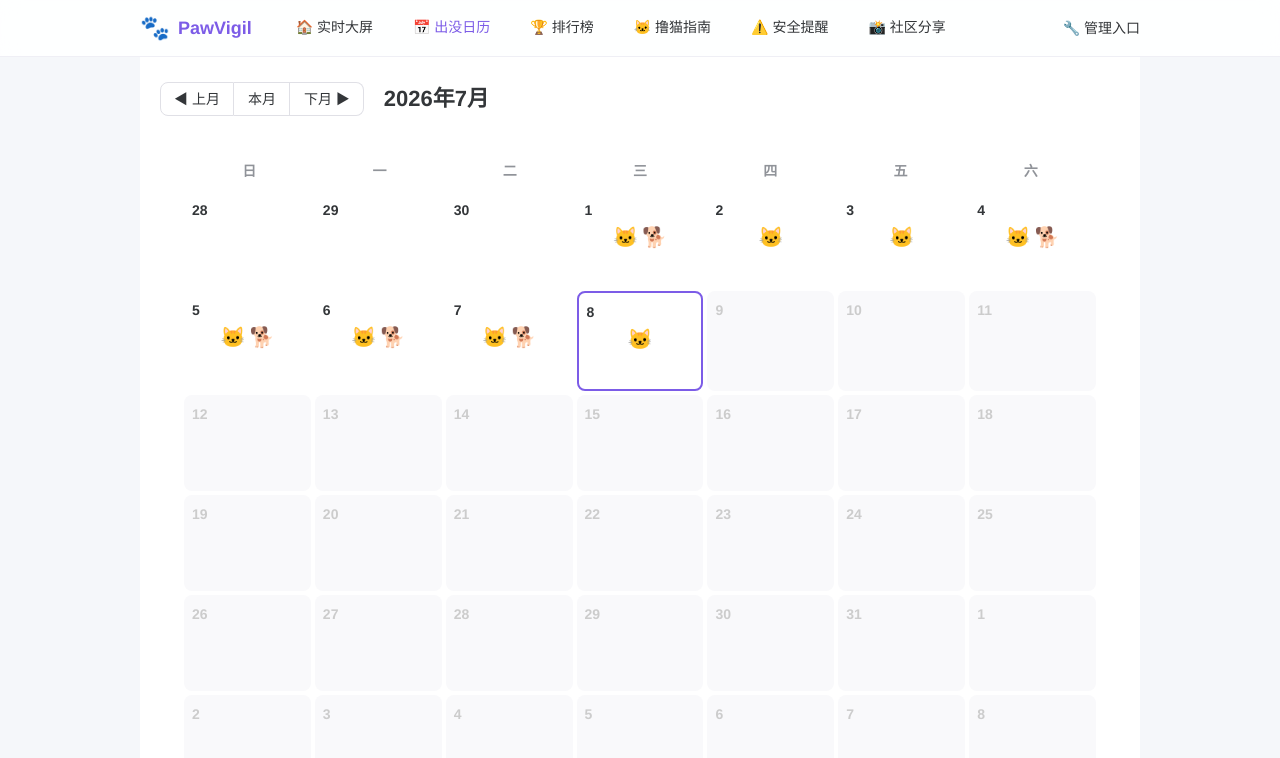
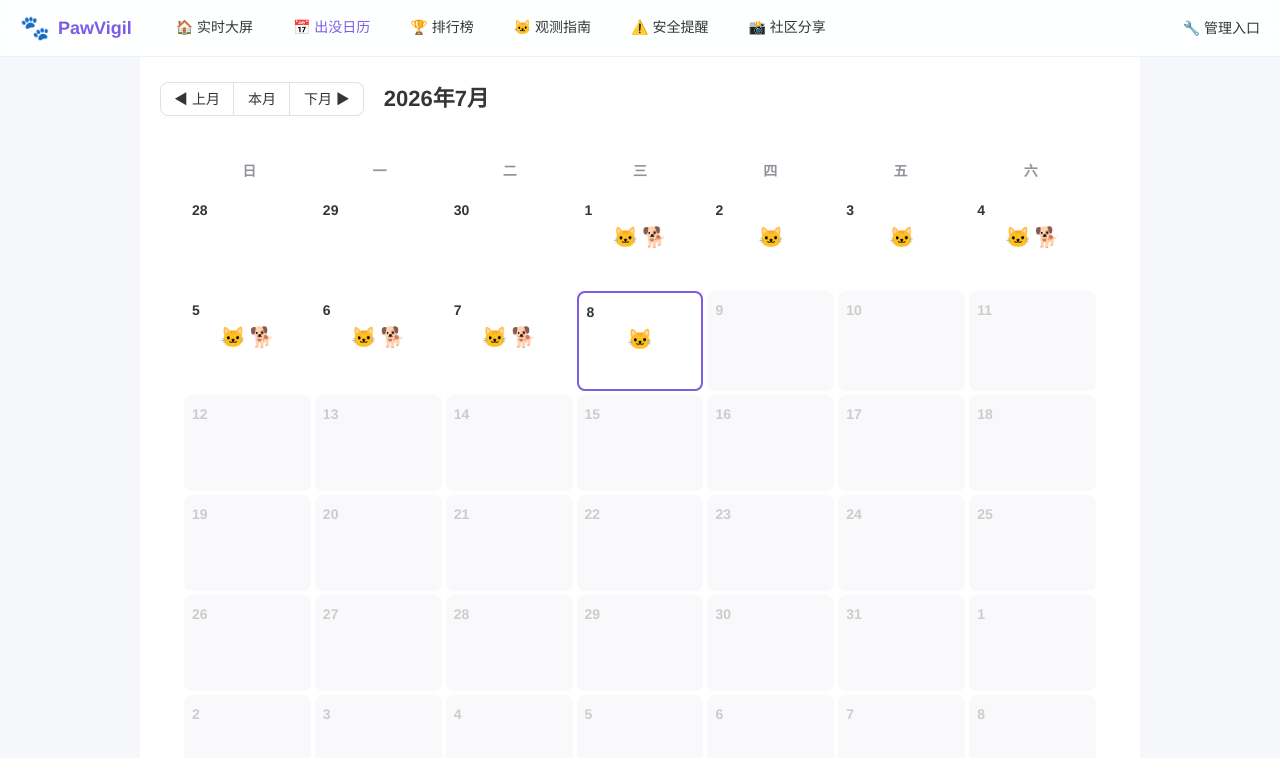
Before and after one commit to PawVigil/yolo-campus, a Vue app in the folder frontend/: page /calendar in a window 1280 px wide. Shown: the top 758 px of the page. Built offline with nearby package versions, Linux system fonts and the light colour scheme.

Commit message:
细节优化版

```diff
--- /dev/null
+++ b/frontend/src/components/PublicNav.vue
@@ -0,0 +1,50 @@
+<template>
+  <n-layout-header class="public-nav" bordered>
+    <div class="nav-content">
+      <div class="nav-brand" @click="$router.push('/')">
+        <span class="brand-icon">🐾</span>
+        <span class="brand-text">PawVigil</span>
+      </div>
+      <n-menu v-model:value="active" mode="horizontal" :options="menuOptions" @update:value="onChange" />
+      <n-button text @click="$router.push('/login')" class="admin-link">🔧 管理入口</n-button>
+    </div>
+  </n-layout-header>
+</template>
+
+<script setup>
+import { ref, watch } from 'vue'
+import { useRouter, useRoute } from 'vue-router'
+
+const props = defineProps({ menuKey: { type: String, default: 'live' } })
+
+const router = useRouter()
+const route = useRoute()
+const active = ref(props.menuKey)
+
+const menuOptions = [
+  { label: '🏠 实时大屏', key: 'live' },
+  { label: '📅 出没日历', key: 'calendar' },
+  { label: '🏆 排行榜', key: 'rankings' },
+  { label: '🐱 观测指南', key: 'guide' },
+  { label: '⚠️ 安全提醒', key: 'safety' },
+  { label: '📸 社区分享', key: 'community' },
+]
+
+const routeMap = {
+  live: '/', calendar: '/calendar', rankings: '/rankings',
+  guide: '/guide', safety: '/safety', community: '/community',
+}
+
+function onChange(key) { router.push(routeMap[key]) }
+
+watch(() => props.menuKey, (k) => { active.value = k })
+</script>
+
+<style scoped>
+.public-nav { background: rgba(255,255,255,0.9); backdrop-filter: blur(10px); position: sticky; top: 0; z-index: 100; }
+.nav-content { max-width: 1300px; margin: 0 auto; display: flex; align-items: center; padding: 0 20px; height: 56px; }
+.nav-brand { display: flex; align-items: center; gap: 8px; cursor: pointer; margin-right: 24px; }
+.brand-icon { font-size: 24px; }
+.brand-text { font-size: 18px; font-weight: 700; color: #7c5ce7; }
+.admin-link { margin-left: auto; }
+</style>
--- a/frontend/src/router/index.js
+++ b/frontend/src/router/index.js
@@ -24,7 +24,7 @@ const routes = [
     path: '/guide',
     name: 'public-guide',
     component: () => import('@/views/public/CatGuide.vue'),
-    meta: { title: '撸猫指南' },
+    meta: { title: '观测指南' },
   },
   {
     path: '/safety',
--- a/frontend/src/views/public/Breeds.vue
+++ b/frontend/src/views/public/Breeds.vue
@@ -1,15 +1,6 @@
 <template>
   <div class="breeds-page">
-    <n-layout-header class="public-nav" bordered>
-      <div class="nav-content">
-        <div class="nav-brand" @click="$router.push('/')">
-          <span class="brand-icon">🐾</span>
-          <span class="brand-text">PawVigil</span>
-        </div>
-        <n-menu v-model:value="activeMenu" mode="horizontal" :options="menuOptions" @update:value="onMenuChange" />
-        <n-button text @click="$router.push('/login')" class="admin-link">🔧 管理入口</n-button>
-      </div>
-    </n-layout-header>
+    <PublicNav menu-key="breeds" />
 
     <n-layout-content class="breeds-content">
       <n-spin :show="loading">
@@ -54,27 +45,15 @@
 <script setup>
 import { ref, computed, onMounted } from 'vue'
 import { useRouter } from 'vue-router'
+import PublicNav from '@/components/PublicNav.vue'
 import { getBreedStats } from '@/api/public.js'
 
 const router = useRouter()
-const activeMenu = ref('breeds')
 const activeTab = ref('cat')
 const loading = ref(true)
 const breedData = ref({})
 const breedStats = ref({})
 
-const menuOptions = [
-  { label: '🏠 实时大屏', key: 'live' },
-  { label: '📅 出没日历', key: 'calendar' },
-  { label: '🏆 排行榜', key: 'rankings' },
-  { label: '🐱 撸猫指南', key: 'guide' },
-  { label: '⚠️ 安全提醒', key: 'safety' },
-  { label: '📸 社区分享', key: 'community' },
-]
-function onMenuChange(key) {
-  const m = { live: '/', calendar: '/calendar', rankings: '/rankings', guide: '/guide', safety: '/safety', community: '/community' }
-  router.push(m[key])
-}
 
 const catKeys = ['Abyssinian','Bengal','Birman','Bombay','British_Shorthair','Egyptian_Mau','Maine_Coon','Persian','Ragdoll','Russian_Blue','Siamese','Sphynx']
 const dogKeys = ['american_bulldog','american_pit_bull_terrier','basset_hound','beagle','boxer','chihuahua','english_cocker_spaniel','english_setter','german_shorthaired','great_pyrenees','havanese','japanese_chin','keeshond','leonberger','miniature_pinscher','newfoundland','pomeranian','pug','saint_bernard','samoyed','scottish_terrier','shiba_inu','staffordshire_bull_terrier','wheaten_terrier','yorkshire_terrier']
--- a/frontend/src/views/public/Calendar.vue
+++ b/frontend/src/views/public/Calendar.vue
@@ -1,15 +1,6 @@
 <template>
   <div class="calendar-page">
-    <n-layout-header class="public-nav" bordered>
-      <div class="nav-content">
-        <div class="nav-brand" @click="$router.push('/')">
-          <span class="brand-icon">🐾</span>
-          <span class="brand-text">PawVigil</span>
-        </div>
-        <n-menu v-model:value="activeMenu" mode="horizontal" :options="menuOptions" @update:value="onMenuChange" />
-        <n-button text @click="$router.push('/login')" class="admin-link">🔧 管理入口</n-button>
-      </div>
-    </n-layout-header>
+    <PublicNav menu-key="calendar" />
 
     <n-layout-content class="cal-content">
       <div class="month-header">
@@ -70,10 +61,10 @@
 <script setup>
 import { ref, computed, onMounted } from 'vue'
 import { useRouter } from 'vue-router'
+import PublicNav from '@/components/PublicNav.vue'
 import { getCalendar, getPublicDetections } from '@/api/public.js'
 
 const router = useRouter()
-const activeMenu = ref('calendar')
 const weekDays = ['日', '一', '二', '三', '四', '五', '六']
 
 const now = new Date()
@@ -85,18 +76,6 @@ const detailLoading = ref(false)
 const detailLocations = ref([])
 const selectedDate = ref('')
 
-const menuOptions = [
-  { label: '🏠 实时大屏', key: 'live' },
-  { label: '📅 出没日历', key: 'calendar' },
-  { label: '🏆 排行榜', key: 'rankings' },
-  { label: '🐱 撸猫指南', key: 'guide' },
-  { label: '⚠️ 安全提醒', key: 'safety' },
-  { label: '📸 社区分享', key: 'community' },
-]
-function onMenuChange(key) {
-  const m = { live: '/', calendar: '/calendar', rankings: '/rankings', guide: '/guide', safety: '/safety', community: '/community' }
-  router.push(m[key])
-}
 
 const locEmojis = { '食堂': '🍽️', '宿舍': '🏠', '图书馆': '📚', '操场': '🏟️', '花园': '🌳' }
 
--- a/frontend/src/views/public/CatGuide.vue
+++ b/frontend/src/views/public/CatGuide.vue
@@ -1,21 +1,12 @@
 <template>
   <div class="guide-page">
     <!-- 导航 -->
-    <n-layout-header class="public-nav" bordered>
-      <div class="nav-content">
-        <div class="nav-brand" @click="$router.push('/')">
-          <span class="brand-icon">🐾</span>
-          <span class="brand-text">PawVigil</span>
-        </div>
-        <n-menu v-model:value="activeMenu" mode="horizontal" :options="menuOptions" @update:value="onMenuChange" />
-        <n-button text @click="$router.push('/login')" class="admin-link">🔧 管理入口</n-button>
-      </div>
-    </n-layout-header>
+    <PublicNav menu-key="guide" />
 
     <n-layout-content class="guide-content">
       <n-spin :show="loading">
         <template v-if="!loading && data">
-          <h2 class="page-title">🐱 撸猫指南</h2>
+          <h2 class="page-title">🐱 观测指南</h2>
           <p class="page-subtitle">基于各地点真实出没数据，帮你找到最佳观测时机</p>
 
           <div class="guide-cards">
@@ -79,26 +70,14 @@
 <script setup>
 import { ref, onMounted } from 'vue'
 import { useRouter } from 'vue-router'
+import PublicNav from '@/components/PublicNav.vue'
 import { getGuide } from '@/api/public.js'
 
 const router = useRouter()
-const activeMenu = ref('guide')
 const loading = ref(true)
 const data = ref(null)
 
-const menuOptions = [
-  { label: '🏠 实时大屏', key: 'live' },
-  { label: '📅 出没日历', key: 'calendar' },
-  { label: '🏆 排行榜', key: 'rankings' },
-  { label: '🐱 撸猫指南', key: 'guide' },
-  { label: '⚠️ 安全提醒', key: 'safety' },
-  { label: '📸 社区分享', key: 'community' },
-]
 
-function onMenuChange(key) {
-  const routeMap = { live: '/', calendar: '/calendar', rankings: '/rankings', guide: '/guide', safety: '/safety', community: '/community' }
-  router.push(routeMap[key])
-}
 
 function ratingLabel(r) {
   const map = { 5: '极高', 4: '很高', 3: '一般', 2: '较低', 1: '很低' }
--- a/frontend/src/views/public/Community.vue
+++ b/frontend/src/views/public/Community.vue
@@ -1,15 +1,6 @@
 <template>
   <div class="community-page">
-    <n-layout-header class="public-nav" bordered>
-      <div class="nav-content">
-        <div class="nav-brand" @click="$router.push('/')">
-          <span class="brand-icon">🐾</span>
-          <span class="brand-text">PawVigil</span>
-        </div>
-        <n-menu v-model:value="activeMenu" mode="horizontal" :options="menuOptions" @update:value="onMenuChange" />
-        <n-button text @click="$router.push('/login')" class="admin-link">🔧 管理入口</n-button>
-      </div>
-    </n-layout-header>
+    <PublicNav menu-key="community" />
 
     <n-layout-content class="community-content">
       <h2 class="page-title">📸 社区分享</h2>
@@ -116,6 +107,7 @@
 <script setup>
 import { ref, reactive, onMounted } from 'vue'
 import { useRouter } from 'vue-router'
+import PublicNav from '@/components/PublicNav.vue'
 import { useMessage } from 'naive-ui'
 import LocationBadge from '@/components/LocationBadge.vue'
 import { getCommunity, uploadCommunity, addComment } from '@/api/public.js'
@@ -123,7 +115,6 @@ import { getLocations } from '@/api/admin.js'
 
 const router = useRouter()
 const message = useMessage()
-const activeMenu = ref('community')
 const loading = ref(false)
 const items = ref([])
 const filterDate = ref(Date.now())
@@ -137,18 +128,6 @@ const locationOptions = ref([])
 const commentNick = ref('')
 const commentText = ref('')
 
-const menuOptions = [
-  { label: '🏠 实时大屏', key: 'live' },
-  { label: '📅 出没日历', key: 'calendar' },
-  { label: '🏆 排行榜', key: 'rankings' },
-  { label: '🐱 撸猫指南', key: 'guide' },
-  { label: '⚠️ 安全提醒', key: 'safety' },
-  { label: '📸 社区分享', key: 'community' },
-]
-function onMenuChange(key) {
-  const m = { live: '/', calendar: '/calendar', rankings: '/rankings', guide: '/guide', safety: '/safety', community: '/community' }
-  router.push(m[key])
-}
 
 function fmtTime(t) {
   if (!t) return ''
--- a/frontend/src/views/public/LiveScreen.vue
+++ b/frontend/src/views/public/LiveScreen.vue
@@ -1,16 +1,7 @@
 <template>
   <div class="live-screen">
     <!-- 顶部导航 -->
-    <n-layout-header class="public-nav" bordered>
-      <div class="nav-content">
-        <div class="nav-brand" @click="$router.push('/')">
-          <span class="brand-icon">🐾</span>
-          <span class="brand-text">PawVigil</span>
-        </div>
-        <n-menu v-model:value="activeMenu" mode="horizontal" :options="menuOptions" @update:value="onMenuChange" />
-        <n-button text @click="$router.push('/login')" class="admin-link">🔧 管理入口</n-button>
-      </div>
-    </n-layout-header>
+    <PublicNav menu-key="live" />
 
     <!-- 正文 -->
     <n-layout-content class="live-content">
@@ -76,39 +67,16 @@
 
 <script setup>
 import { ref, onMounted, onUnmounted } from 'vue'
-import { useRouter } from 'vue-router'
 import { CameraOutline, PawOutline, LocationOutline, GitBranchOutline } from '@vicons/ionicons5'
 import StatCard from '@/components/StatCard.vue'
 import TrendChart from '@/components/TrendChart.vue'
 import SafetyTicker from '@/components/SafetyTicker.vue'
+import PublicNav from '@/components/PublicNav.vue'
 import { getPublicDashboard } from '@/api/public.js'
 
-const router = useRouter()
 const loading = ref(true)
 const data = ref(null)
-const activeMenu = ref('live')
 let timer = null
-
-const menuOptions = [
-  { label: '🏠 实时大屏', key: 'live' },
-  { label: '📅 出没日历', key: 'calendar' },
-  { label: '🏆 排行榜', key: 'rankings' },
-  { label: '🐱 撸猫指南', key: 'guide' },
-  { label: '⚠️ 安全提醒', key: 'safety' },
-  { label: '📸 社区分享', key: 'community' },
-]
-
-function onMenuChange(key) {
-  const routeMap = {
-    live: '/',
-    calendar: '/calendar',
-    rankings: '/rankings',
-    guide: '/guide',
-    safety: '/safety',
-    community: '/community',
-  }
-  router.push(routeMap[key])
-}
 
 function statusType(status) {
   return status === 'active' ? 'success' : status === 'resting' ? 'warning' : 'default'
@@ -152,39 +120,6 @@ onUnmounted(() => {
 .live-screen {
   min-height: 100vh;
   background: linear-gradient(180deg, #f5f3ff 0%, #f5f7fa 100%);
-}
-.public-nav {
-  background: rgba(255, 255, 255, 0.9);
-  backdrop-filter: blur(10px);
-  position: sticky;
-  top: 0;
-  z-index: 100;
-}
-.nav-content {
-  max-width: 1200px;
-  margin: 0 auto;
-  display: flex;
-  align-items: center;
-  padding: 0 20px;
-  height: 56px;
-}
-.nav-brand {
-  display: flex;
-  align-items: center;
-  gap: 8px;
-  cursor: pointer;
-  margin-right: 24px;
-}
-.brand-icon {
-  font-size: 24px;
-}
-.brand-text {
-  font-size: 18px;
-  font-weight: 700;
-  color: #7c5ce7;
-}
-.admin-link {
-  margin-left: auto;
 }
 .time-range-badge {
   margin-bottom: 16px;
--- a/frontend/src/views/public/Rankings.vue
+++ b/frontend/src/views/public/Rankings.vue
@@ -1,16 +1,7 @@
 <template>
   <div class="rankings-page">
     <!-- 导航 -->
-    <n-layout-header class="public-nav" bordered>
-      <div class="nav-content">
-        <div class="nav-brand" @click="$router.push('/')">
-          <span class="brand-icon">🐾</span>
-          <span class="brand-text">PawVigil</span>
-        </div>
-        <n-menu v-model:value="activeMenu" mode="horizontal" :options="menuOptions" @update:value="onMenuChange" />
-        <n-button text @click="$router.push('/login')" class="admin-link">🔧 管理入口</n-button>
-      </div>
-    </n-layout-header>
+    <PublicNav menu-key="rankings" />
 
     <n-layout-content class="rankings-content">
       <n-spin :show="loading">
@@ -98,27 +89,15 @@
 <script setup>
 import { ref, onMounted } from 'vue'
 import { useRouter } from 'vue-router'
+import PublicNav from '@/components/PublicNav.vue'
 import LocationBadge from '@/components/LocationBadge.vue'
 import { getRankings } from '@/api/public.js'
 
 const router = useRouter()
-const activeMenu = ref('rankings')
 const loading = ref(true)
 const data = ref(null)
 
-const menuOptions = [
-  { label: '🏠 实时大屏', key: 'live' },
-  { label: '📅 出没日历', key: 'calendar' },
-  { label: '🏆 排行榜', key: 'rankings' },
-  { label: '🐱 撸猫指南', key: 'guide' },
-  { label: '⚠️ 安全提醒', key: 'safety' },
-  { label: '📸 社区分享', key: 'community' },
-]
 
-function onMenuChange(key) {
-  const routeMap = { live: '/', calendar: '/calendar', rankings: '/rankings', guide: '/guide', safety: '/safety', community: '/community' }
-  router.push(routeMap[key])
-}
 
 onMounted(async () => {
   try {
--- a/frontend/src/views/public/SafetyNotice.vue
+++ b/frontend/src/views/public/SafetyNotice.vue
@@ -1,16 +1,7 @@
 <template>
   <div class="safety-page">
     <!-- 导航 -->
-    <n-layout-header class="public-nav" bordered>
-      <div class="nav-content">
-        <div class="nav-brand" @click="$router.push('/')">
-          <span class="brand-icon">🐾</span>
-          <span class="brand-text">PawVigil</span>
-        </div>
-        <n-menu v-model:value="activeMenu" mode="horizontal" :options="menuOptions" @update:value="onMenuChange" />
-        <n-button text @click="$router.push('/login')" class="admin-link">🔧 管理入口</n-button>
-      </div>
-    </n-layout-header>
+    <PublicNav menu-key="safety" />
 
     <n-layout-content class="safety-content">
       <n-spin :show="loading">
@@ -42,27 +33,15 @@
 <script setup>
 import { ref, onMounted } from 'vue'
 import { useRouter } from 'vue-router'
+import PublicNav from '@/components/PublicNav.vue'
 import LocationBadge from '@/components/LocationBadge.vue'
 import { getPublicSafetyTips } from '@/api/public.js'
 
 const router = useRouter()
-const activeMenu = ref('safety')
 const loading = ref(true)
 const data = ref({ items: [] })
 
-const menuOptions = [
-  { label: '🏠 实时大屏', key: 'live' },
-  { label: '📅 出没日历', key: 'calendar' },
-  { label: '🏆 排行榜', key: 'rankings' },
-  { label: '🐱 撸猫指南', key: 'guide' },
-  { label: '⚠️ 安全提醒', key: 'safety' },
-  { label: '📸 社区分享', key: 'community' },
-]
 
-function onMenuChange(key) {
-  const routeMap = { live: '/', calendar: '/calendar', rankings: '/rankings', guide: '/guide', safety: '/safety', community: '/community' }
-  router.push(routeMap[key])
-}
 
 onMounted(async () => {
   try {
```
